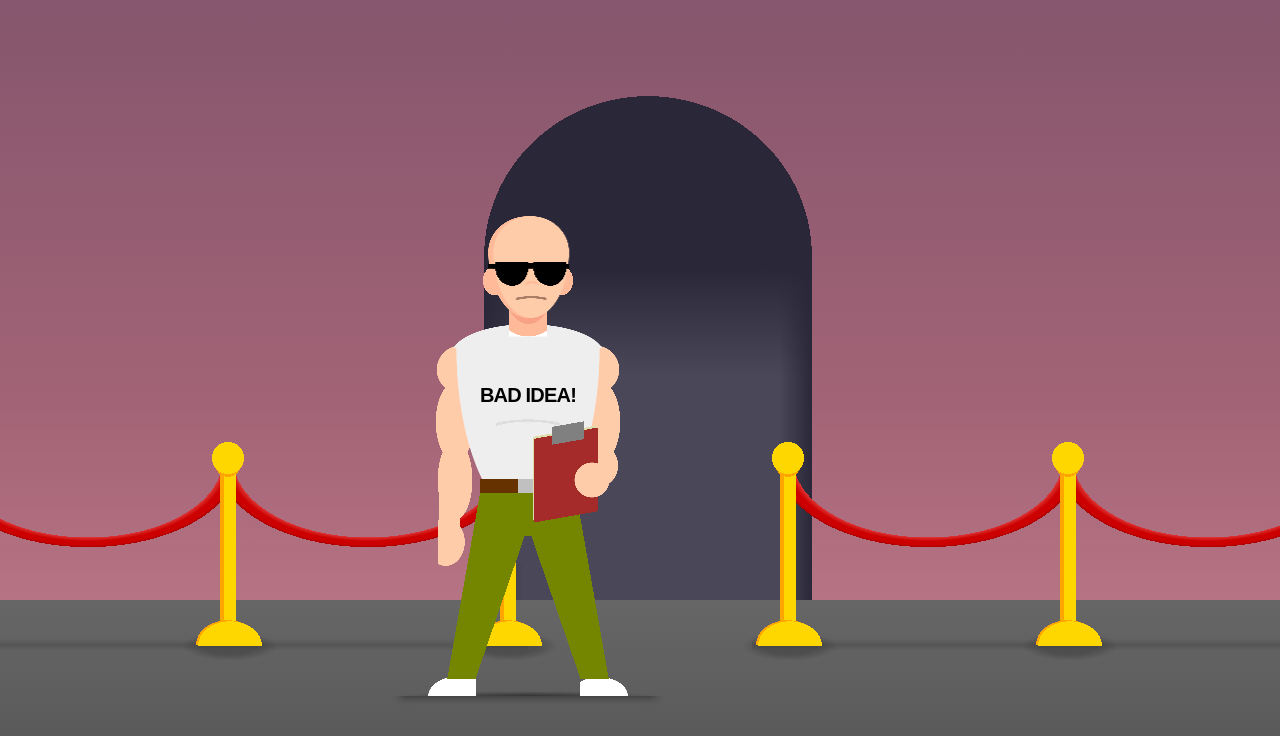
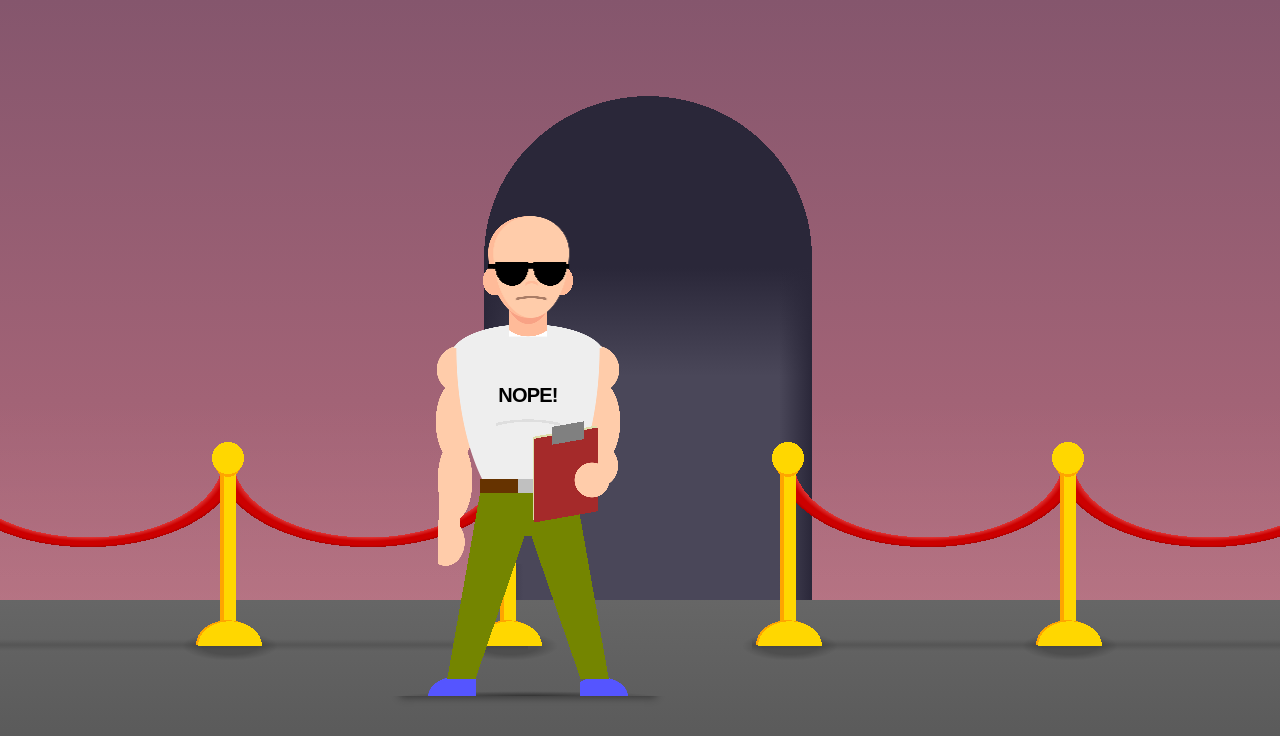
Before and after one commit to sudo-self/bounce, a website built with Parcel: page index.html in a window 1280 px wide. Built offline with nearby package versions, Linux system fonts and the light colour scheme.

Commit message:
Update style.css
SHOES

```diff
--- a/style.css
+++ b/style.css
@@ -35,7 +35,7 @@ div {
   --shirt-light: #fff;
   --shirt-dark: #ddd;
   --pants: #748500;
-  --shoe: #FFF;
+  --shoe: #5555FF;
   position: fixed;
   top: 0;
   left: 0;
@@ -93,7 +93,7 @@ div {
   }
 
   &::before {
-    content: "BAD IDEA!";
+    content: "NOPE!";
     font-family: Arial, sans-serif;
     font-size: 2.5vmin;
     font-weight: bold;
```
